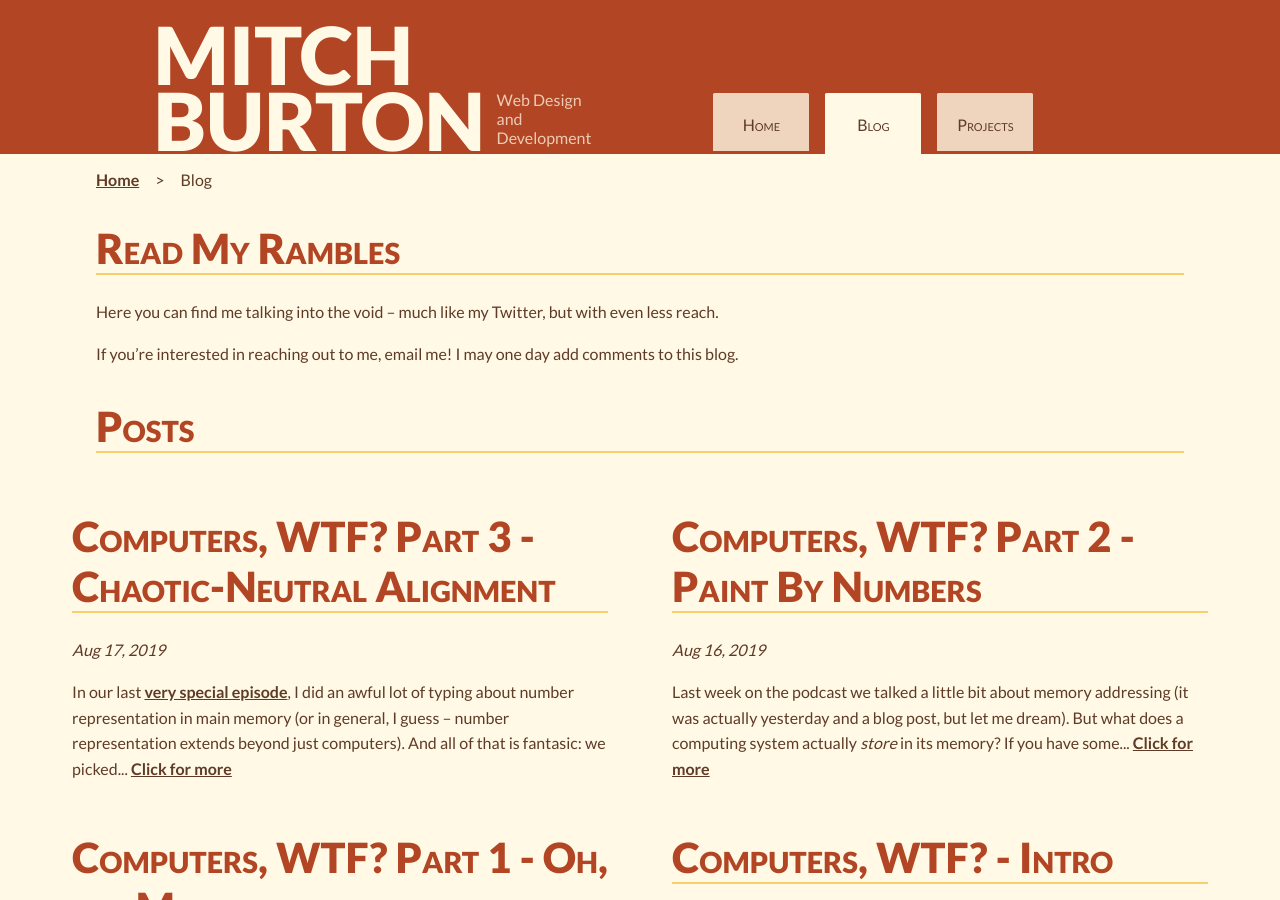
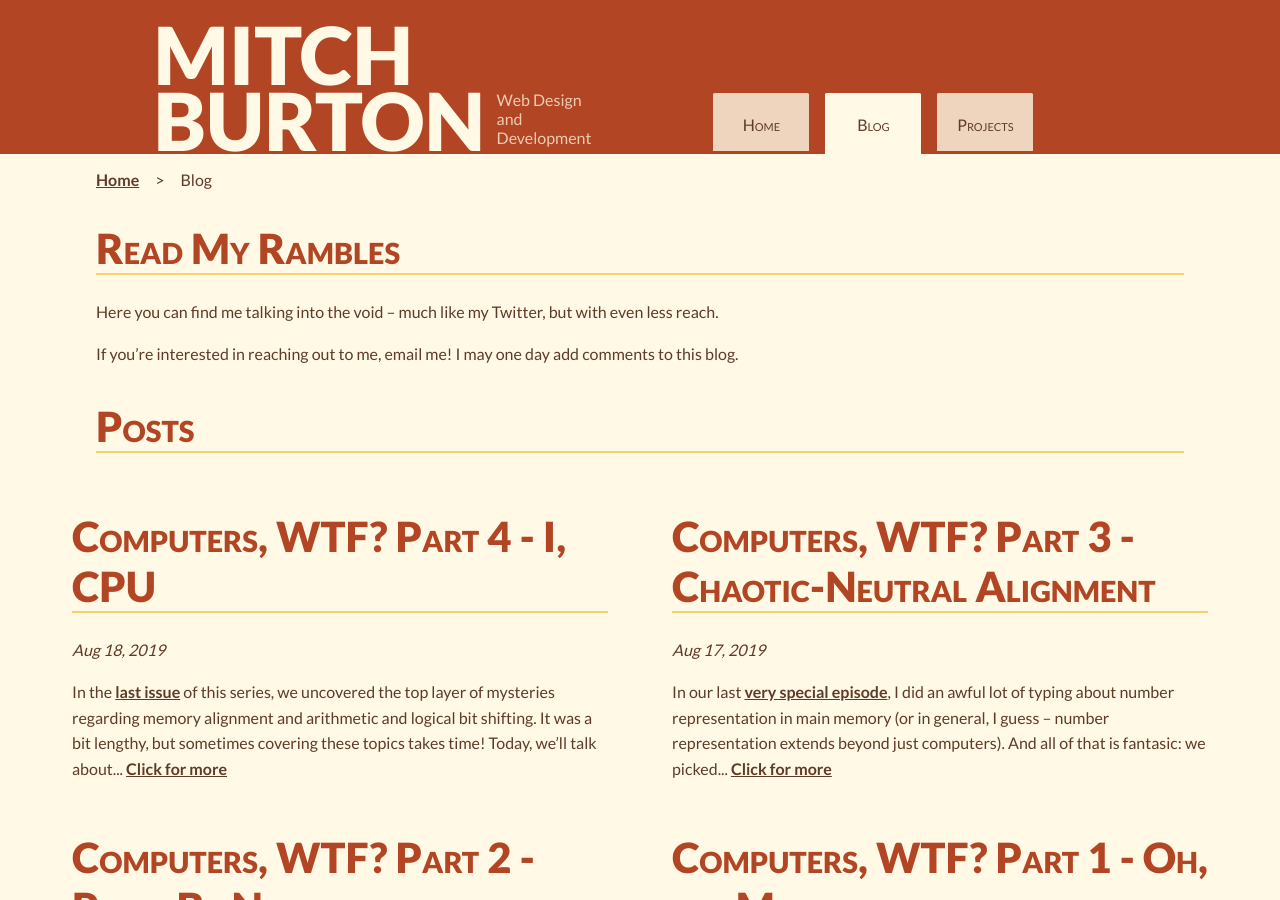
Before and after one commit to Perfect5th/perfect5th.github.io, a Jekyll site: the page built from posts.html, in a window 1280 px wide and 900 px high. Built offline with Jekyll 4.4.1, drawn with Linux system fonts in a browser that asks for light colours; some of the changed lines change nothing that is shown.

Commit message:
another new post! I impress even myself!

```diff
--- a/_posts/2019-08-17-computers-wtf-3-alignment.md
+++ b/_posts/2019-08-17-computers-wtf-3-alignment.md
@@ -166,6 +166,6 @@ steps:
 
 ### Let's Do the Time Warp Again
 Phew! That was a lot of stuff. I mean a *lot*, by my standards. But we made
-it! Next time, I'll introduce what the hell a CPU does, at a very basic level
-(I don't want to get bogged down in the details, CPUs are hella complicated!).
-Thanks for joining!
+it! Next time, I'll introduce [what the hell a CPU does]({{ site.baseurl }}{% post_url 2019-08-18-computers-wtf-4-cpus %}),
+at a very basic level (I don't want to get bogged down in the details, CPUs
+are hella complicated!).  Thanks for joining!
--- /dev/null
+++ b/_posts/2019-08-18-computers-wtf-4-cpus.md
@@ -0,0 +1,111 @@
+---
+layout: post
+title: Computers, WTF? Part 4 - I, CPU
+---
+In the [last issue]({{ site.baseurl }}{% post_url 2019-08-17-computers-wtf-3-alignment %})
+of this series, we uncovered the top layer of mysteries regarding memory
+alignment and arithmetic and logical bit shifting. It was a bit lengthy, but
+sometimes covering these topics takes time! Today, we'll talk about the phases
+a CPU goes through when we tell it to do something, and *how* we tell it to do
+that something. This should start to get us a little lower-level than your
+typical programming language.
+
+### Playing Fetch, Decode, Execute
+CPUs do a lot of things, but those myriad things can be separated into
+three distinct phases. These phases are repeated ad infinitum, kind of like
+how you'll probably do the same boring things over and over again until you
+die or have a serious existential crisis.
+
+Crises aside, here are the three stages of the CPU "cycle":
+
+  1. Fetch: the CPU loads the next **instruction** from memory
+  2. Decode: the CPU interprets what the instruction tells it to do
+  3. Execute: the CPU performs the task the instruction encodes
+
+An **instruction** is a discrete operation that the CPU is capable of
+performing. A series of instructions make up a **procedure** or **program**.
+An instruction is *very* simplistic. Think like, instead of a recipe (if you
+even cook for yourself like a *real* adult) telling you "sauté the onions on
+medium heat until slightly transparent", it was broken down into "turn the
+knob on your stove to the middlest number. Remove a medium size pan from your
+cupboard. Place the pan right-side-up on the element corresponding to the knob
+you turned. Remove a bottle of cooking oil from your cupboard. Unscrew the cap
+of the bottle and remove it. Hold the bottle above the pan. Tilt the bottle
+until two tablespoons worth of oil has poured out of it into the pan. Put the
+cap back on the bottle and screw it on tightly. Place the bottle back into the
+cupboard. Place the pieces of onion into the pan. Wait one minute. Move the
+onion pieces around using a spatula or tongs. Wait one minute. Move the onion
+pieces around using a spatula or tongs. *etc.*"
+
+You can see how this can be exhausting. Well, CPUs are dumb, and CPU
+instructions are generally *very* basic – things like "add two numbers",
+"perform a bitwise operation on two numbers", and "read a value from memory".
+CPUs contain a section called the **Arithmetic and Logic Unit** (ALU) that
+they use to carry out instructions – one instruction at a time.
+
+### Computer Programs for a CPU Dummy
+So, how do we produce instructions for the CPU to fetch, decode, and execute?
+There are a few different ways: writing and compiling Assembly, writing and
+compiling a specific programming language, and writing and interpreting a
+specific programming language. There are some other ways, too, ones that
+employ the dark arts of bug exploitation to inject instructions into running
+software.
+
+We'll start with Assembly language, the "lowest" level of programming. It's
+sometimes referred to as programming "on the metal", as, when manually writing
+Asm, you manually write each individual instruction that you want the CPU to
+execute. This is different from using a programming language, where a single
+statement in a compiled language (like C) often results in multiple Assembly
+instructions. Even Assembly isn't technically the "lowest" you can get.
+Individual Assembly instructions get compiled to literal binary that is read
+and interpreted as said instructions by the CPU. If you wanted to, and you
+were particularly masochistic (or you have a very specific use case), you
+can write your CPU instructions as those binary values instead of as Assembly
+instructions.
+
+### Language Barriers, CPUs, and You
+One barricade that higher-level languages (or really compilers and
+interpreters) usually save us from is the concept of a **CPU Architecture
+Instruction Set**. Basically, different CPUs have different sets of
+instructions that are defined in their instruction set. For the purposes of
+simplicity and maintenance of my sanity, all the assembly I'll be talking
+about is for the [`x86_64` instruction set](https://en.wikipedia.org/wiki/X68-64),
+and I'll probably only touch on a very small subset of that instruction set at
+that. I've selected `x86_64` because it's common, and it's the architecture of
+the CPU of the computer I'm writing most of these posts on, so I'll be able to
+test any assembly I present.
+
+### License and Registration
+Before we actually get into assembly, let's cover CPU structure a little bit
+more.
+
+In a 64-bit system, the amount of addressable memory can be huge. I mentioned
+this when we talked about memory addresses, and if you don't remember, I no
+longer love you. My point, though, is that, sometimes it can take quite awhile
+(on the scale of CPU time) to access specific memory addresses. For this
+reason, CPUs have **registers**: on-chip memory that we can load values from
+main memory into. Accessing registers is *way* faster than accessing main
+memory all the time, so we generally use a lot of instructions that interact
+with the registers and only load from or store into main memory when we have
+to. Registers are usually large enough to hold 64 bits or 32 bits on 64-bit
+and 32-bit systems, respectively.
+
+Some registers are set aside for *special* tasks. These registers are like
+your parent's favourite child (definitely not you, even if you're an only
+child) and they're given the cushy chores and sometimes the bigger allowances:
+
+  * **Program Counter** (PC): contains the memory address of the next
+    instruction to be executed
+  * **Instruction Register** (IR): holds loaded instructions. can be
+    subdivided to hold different "parts" of the instructions.
+
+There are others, but these are the only ones we need concern ourselves with
+for now.
+
+### Avengers, Assembly!
+Now that I've laid down the groundwork, we can actually introduce some x86_64
+assembly code and demonstrate how to write it and test it out! Just kidding,
+we're doing that next time, not now! You probably already knew that by judging
+how much writing there was left on the page, but I'm still going to pretend
+I've tricked you. I aim for a max 1000-ish words for each of these posts, so
+as not to overwhelm (myself or you). See you next time!
```
